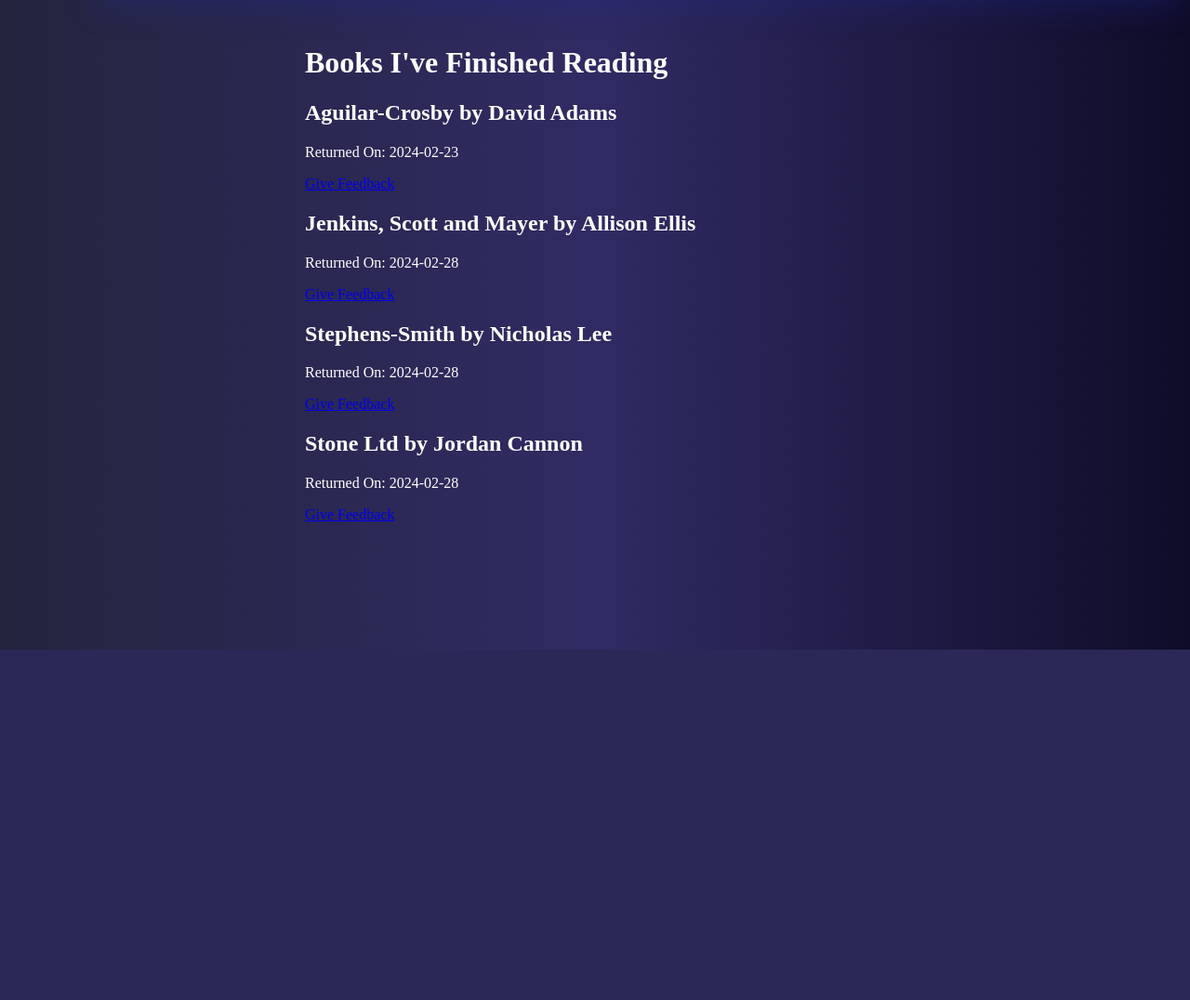
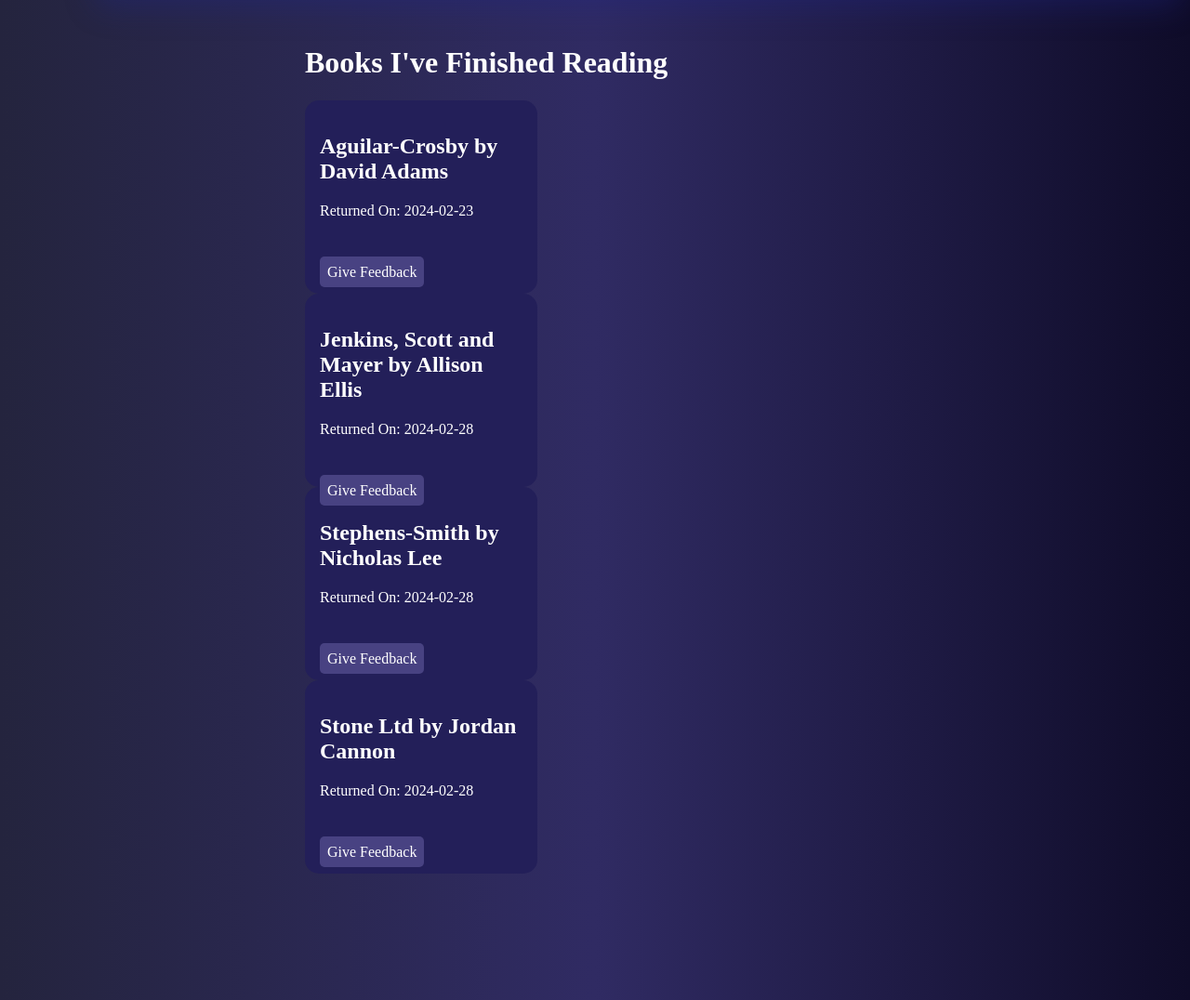
Before and after one commit to 51Hypers/AppDevProject---I, a Flask app: page /books/finished in a window 1280 px wide. Shown: the part 108-1184 px from the top of the page at 93% size. Before the commit the page ends 807 px from the top, so only its background shows below. Run offline with Flask 3, Linux system fonts and the light colour scheme; a user stored in the database is signed in; data comes from the database, SQL or seed files in the repository.

Commit message:
revamping books pages

```diff
--- a/templates/users/finished_books.html
+++ b/templates/users/finished_books.html
@@ -5,26 +5,51 @@
     <title>Finished Reading</title>
     <style>
       body {
-          background: linear-gradient( to right, #24243e, #302b63, #0f0c29 );
-          color: white;
+        background: linear-gradient(to right, #24243e, #302b63, #0f0c29);
+        color: white;
       }
 
       .container {
-          padding: 8rem 20rem;
+        padding: 8rem 20rem;
       }
       .navbar {
-          left: 8% !important;
+        left: 8% !important;
       }
-  </style>
+
+      .book-card {
+        padding: 1rem;
+        width: 35%;
+        background-color: #231f59;
+        border-radius: 15px;
+        height: 11rem;
+      }
+
+      .btn:hover {
+        background-color: #4c459f;
+        color: white;
+        box-shadow: 0 12px 56px 0 rgba(0, 0, 0, 0.24),
+          0 17px 50px 0 rgba(0, 0, 0, 0.19);
+      }
+
+      .btn {
+        padding: 0.5rem;
+        background-color: #484282;
+        text-decoration: navajowhite;
+        color: white;
+        border-radius: 5px;
+      }
+    </style>
   </head>
   <body>
     {% include 'dashboards/usernav.html' %}
     <div class="container">
       <h1>Books I've Finished Reading</h1>
       {% if finished_books %} {% for user_book, book in finished_books %}
-      <div>
+      <div class="book-card">
         <h2>{{ book.name }} by {{ book.author }}</h2>
-        <p>Returned On: {{ user_book.t_return.strftime('%Y-%m-%d') }}</p>
+        <p style="margin-bottom: 3rem">
+          Returned On: {{ user_book.t_return.strftime('%Y-%m-%d') }}
+        </p>
         <a
           href="{{ url_for('give_feedback', book_id=book.id) }}"
           class="btn btn-primary"
@@ -34,7 +59,6 @@
       {% endfor %} {% else %}
       <p>You have not finished any books.</p>
       {% endif %}
-
     </div>
   </body>
 </html>
```
Also changed, not shown: templates/books/books.html (+62 -6 lines), templates/users/finished_books_by_section.html (+8 -1 lines).
